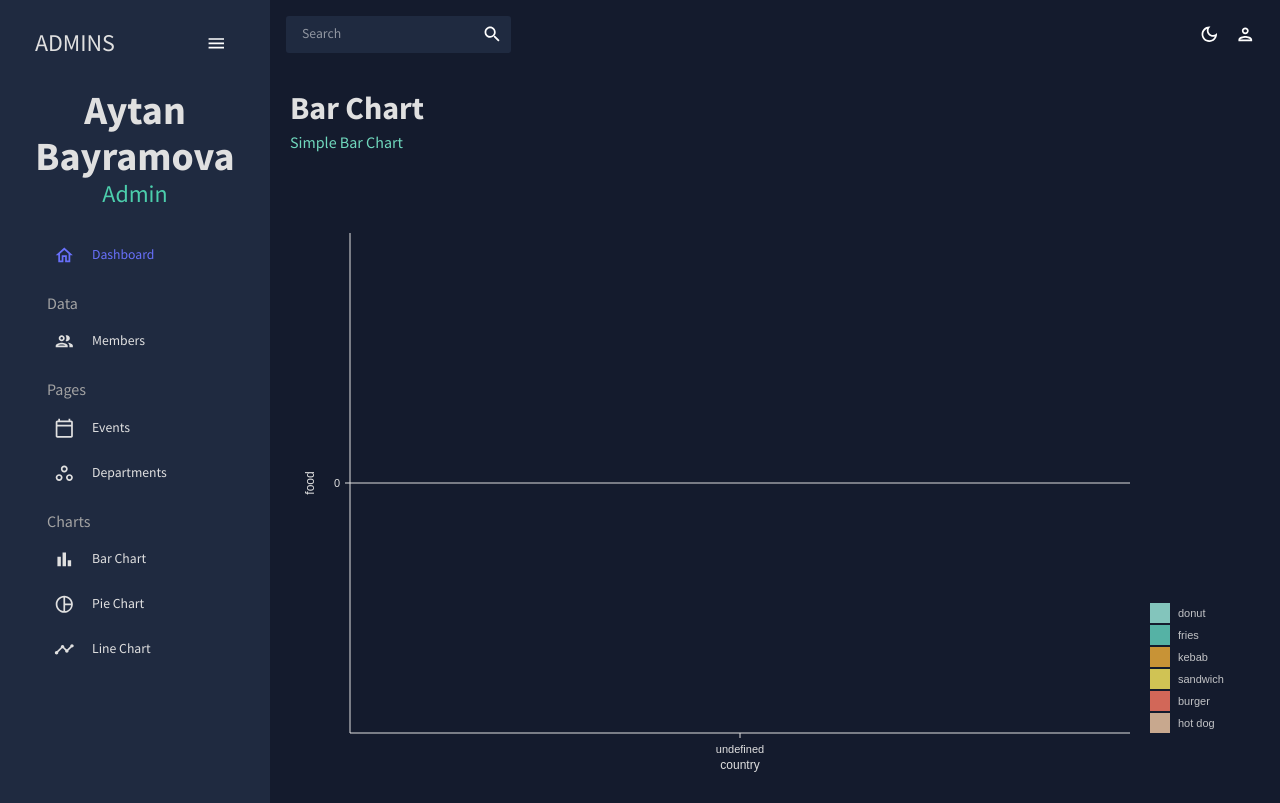
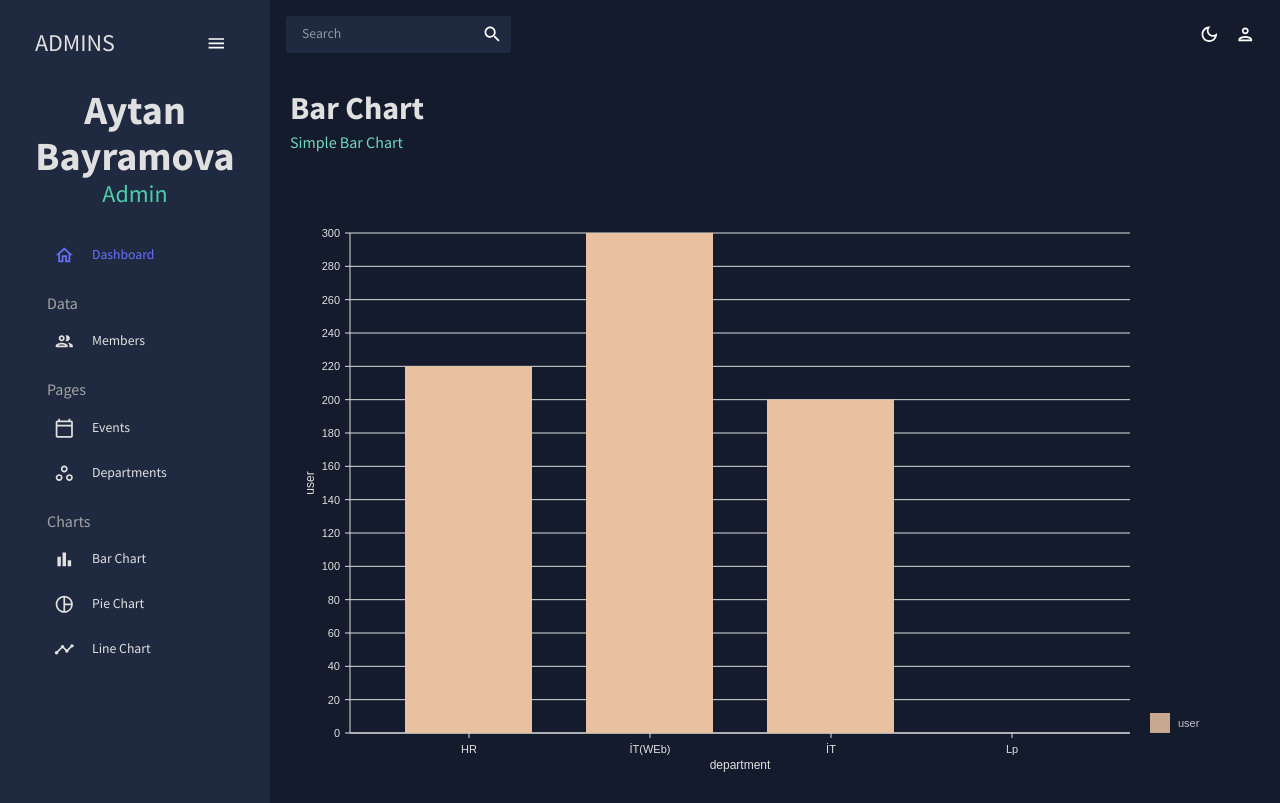
Before and after one commit to AytanBayramova/Admin_Panel, a React (Create React App) app: page /bar in a window 1280 px wide. Built offline with nearby package versions, Linux system fonts and the light colour scheme; the HTML template or start-up script is replaced by a standard one.

Commit message:
BarChart was created

```diff
--- a/src/components/BarChart.jsx
+++ b/src/components/BarChart.jsx
@@ -1,7 +1,7 @@
 import { useTheme } from "@mui/material";
 import { ResponsiveBar } from "@nivo/bar";
 import { tokens } from "../theme";
-import { mockDataTeam as data } from "../data/mockData";
+import { mockBarData as data } from "../data/mockData";
 
 const BarChart = ({ isDashboard = false }) => {
   const theme = useTheme();
@@ -39,8 +39,8 @@ const BarChart = ({ isDashboard = false }) => {
           },
         },
       }}
-      keys={["hot dog", "burger", "sandwich", "kebab", "fries", "donut"]}
-      indexBy="country"
+      keys={["user"]}
+      indexBy="department"
       margin={{ top: 50, right: 130, bottom: 50, left: 60 }}
       padding={0.3}
       valueScale={{ type: "linear" }}
@@ -76,7 +76,7 @@ const BarChart = ({ isDashboard = false }) => {
         tickSize: 5,
         tickPadding: 5,
         tickRotation: 0,
-        legend: isDashboard ? undefined : "country", // changed
+        legend: isDashboard ? undefined : "department", // changed
         legendPosition: "middle",
         legendOffset: 32,
       }}
@@ -84,7 +84,7 @@ const BarChart = ({ isDashboard = false }) => {
         tickSize: 5,
         tickPadding: 5,
         tickRotation: 0,
-        legend: isDashboard ? undefined : "food", // changed
+        legend: isDashboard ? undefined : "user", // changed
         legendPosition: "middle",
         legendOffset: -40,
       }}
@@ -121,7 +121,7 @@ const BarChart = ({ isDashboard = false }) => {
       ]}
       role="application"
       barAriaLabel={function (e) {
-        return e.id + ": " + e.formattedValue + " in country: " + e.indexValue;
+        return e.id + ": " + e.formattedValue + " in department: " + e.indexValue;
       }}
     />
   );
--- a/src/data/mockData.js
+++ b/src/data/mockData.js
@@ -62,3 +62,38 @@ export const mockDataTeam = [
 {"id":59,"first_name":"Garland","last_name":"Scholes","gender":"Female","age":null,"role":"Digital Marketing","university":null},
 {"id":60,"first_name":"Marysa","last_name":"Gue","gender":"Female","age":null,"role":"IT (Web)","university":null},
 {"id":61,"first_name":"Agustin","last_name":"Parslow","gender":"Male","age":null,"role":"Logistics","university":null}];
+
+export const mockBarData=[
+    {
+
+        department: "HR",
+        user: 100,
+        "userColor": "hsl(208, 70%, 50%)"
+    },
+    {
+
+        department: "HR",
+        user:220,
+        "userColor": "hsl(208, 70%, 50%)"
+    },
+    {
+
+        department: "İT(WEb)",
+        user:300,
+        "userColor": "hsl(208, 70%, 50%)"
+    },
+    {
+
+        department: "İT",
+        user: 200,
+        "userColor": "hsl(208, 70%, 50%)"
+
+    },
+    {
+
+        department: "Lp",
+        user: 210,
+        "userColor": "hsl(208, 70%, 50%)"
+
+    },
+]
```
